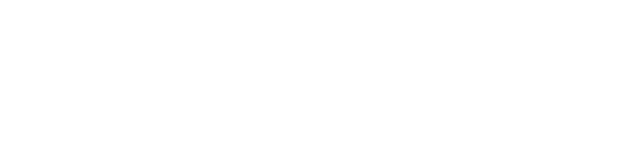
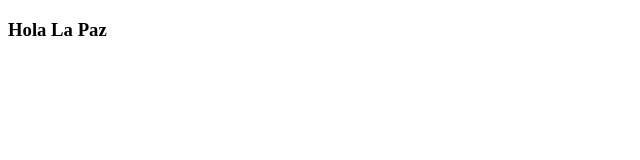
Before and after one commit to walconv/seminario, a plain HTML site: page index.html in a window 1280 px wide. Shown: the whole page, without its empty margins (0-640 px from the left). Drawn offline with Linux system fonts and the light colour scheme.

Commit message:
cuarto carpeta view

```diff
--- a/index.html
+++ b/index.html
@@ -6,6 +6,6 @@
     <title>Primer commit wilson</title>
 </head>
 <body>
-
+    <h3>Hola La Paz</h3>
 </body>
 </html>
```
